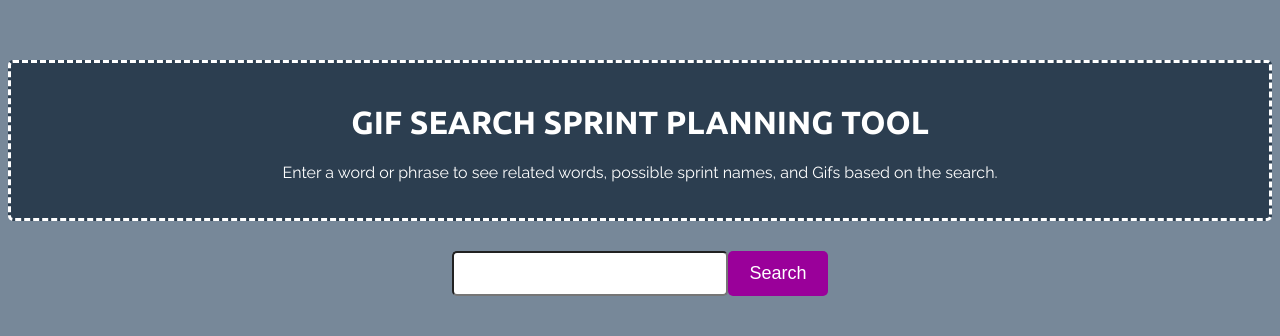
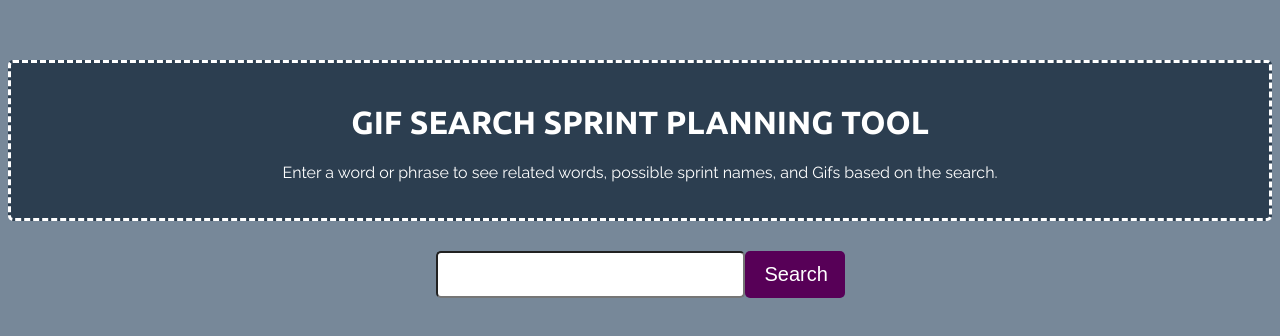
Before and after one commit to isAdamBailey/gif-search-tool, a Vue app: page / in a window 1280 px wide. In both pictures the pointer is over the button "Search". Shown: the top 336 px of the page. Built offline with nearby package versions, Linux system fonts and the light colour scheme.

Commit message:
Final style tweaks for the night

```diff
--- a/src/components/GifSearch.vue
+++ b/src/components/GifSearch.vue
@@ -140,13 +140,13 @@ export default {
   .search-input {
     padding: 10px 20px;
     margin: 0 auto;
-    font-size: 18px;
+    font-size: 20px;
     border-radius: 5px;
   }
   .search-input__button {
     transition: all .4s ease;
     background-color: purple;
-    font-size:18px;
+    font-size:20px;
     color: white;
     padding: 12px 20px;
     width: 100px;
@@ -160,7 +160,7 @@ export default {
     margin: 0 auto;
   }
   .search-input__button:hover {
-    background-color: lighten(purple, 5);
+    background-color: darken(purple, 8);
   }
 
   .gif-container {
@@ -220,7 +220,7 @@ export default {
   .word-container__item--link:hover {
     cursor: pointer;
     color: white;
-    background-color: purple;
+    background-color: darken(purple, 8);
   }
   .word-container__item--text {
     font-size: 20px;
```
